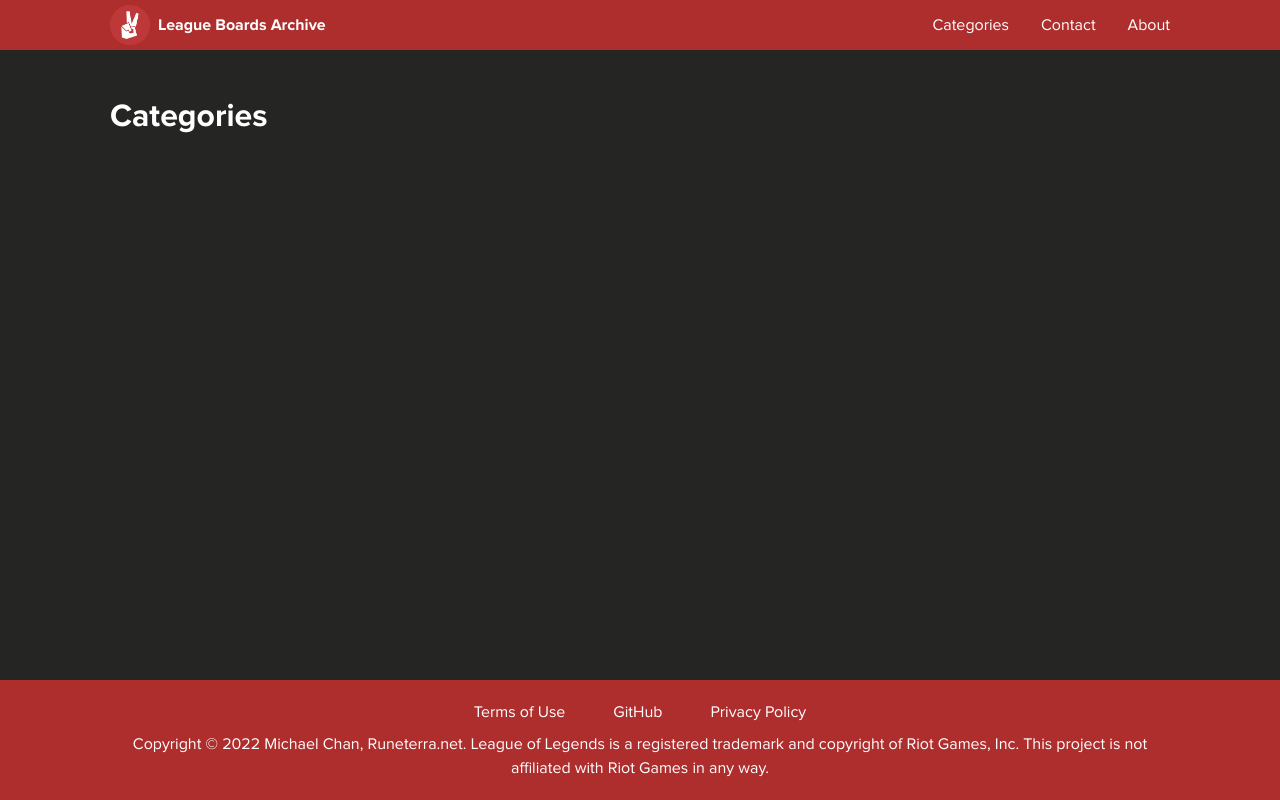
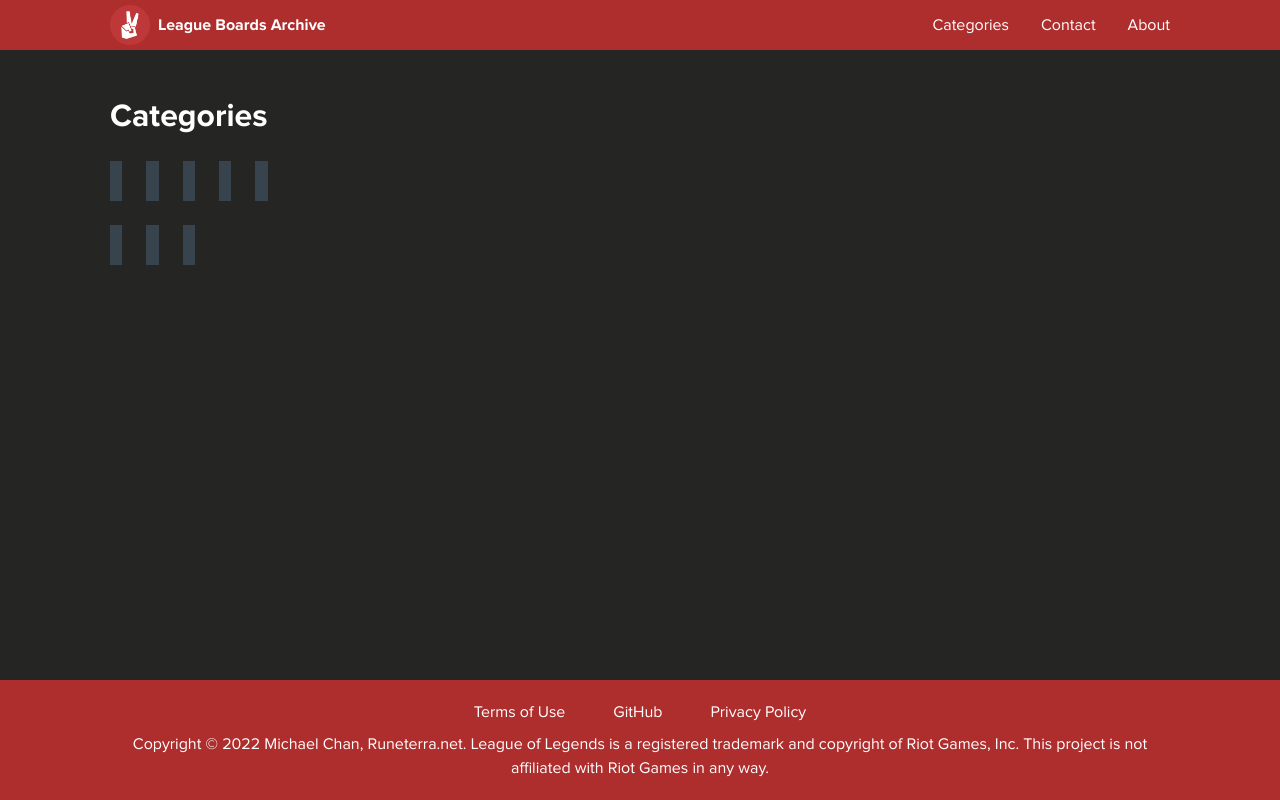
Before and after one commit to WuksGG/League-Boards-Archive, a Next.js app in the folder boards-app/: page /about in a window 1280 px wide. Built offline with nearby package versions, Linux system fonts and the light colour scheme.

Commit message:
Postgres Init

```diff
--- a/boards-app/package.json
+++ b/boards-app/package.json
@@ -24,6 +24,7 @@
     "@testing-library/jest-dom": "^5.16.1",
     "@testing-library/react": "^12.1.2",
     "@types/node": "17.0.10",
+    "@types/pg": "^8.6.4",
     "@types/react": "17.0.38",
     "eslint": "8.7.0",
     "eslint-config-next": "12.0.8",
--- a/boards-app/pages/[platform]/index.tsx
+++ b/boards-app/pages/[platform]/index.tsx
@@ -1,12 +1,25 @@
 import {
   Text,
   Flex,
+  Grid,
+  GridItem,
 } from '@chakra-ui/react';
+import { ReactElement } from 'react';
 
-export default function Categories() {
+export default function Categories(): ReactElement {
   return (
     <Flex direction='column'>
       <Text as='h1'>Categories</Text>
+      <Grid templateColumns='repeat(5, 1fr)' gap={6}>
+        <GridItem w='100%' h='10' bg='dark.500' />
+        <GridItem w='100%' h='10' bg='dark.500' />
+        <GridItem w='100%' h='10' bg='dark.500' />
+        <GridItem w='100%' h='10' bg='dark.500' />
+        <GridItem w='100%' h='10' bg='dark.500' />
+        <GridItem w='100%' h='10' bg='dark.500' />
+        <GridItem w='100%' h='10' bg='dark.500' />
+        <GridItem w='100%' h='10' bg='dark.500' />
+      </Grid>
     </Flex>
   );
 }
--- a/boards-app/pages/index.tsx
+++ b/boards-app/pages/index.tsx
@@ -18,7 +18,7 @@
         { path: 'a', name: 'a' },
         { path: 'ab', name: 'ab' },
       ]}/> */}
-      <Flex h='200px' gap='20px' w='100%'>
+      <Flex h='200px' gap='20px' w='100%' userSelect='none'>
         <NextLink href='/na'>
           <Flex
             sx={{
--- /dev/null
+++ b/boards-app/utils/server/database.ts
@@ -0,0 +1,3 @@
+import { Pool } from 'pg';
+
+export const pg = new Pool();
```
Also changed, not shown: 2 other files (tests, documents, lock files or other folders).
